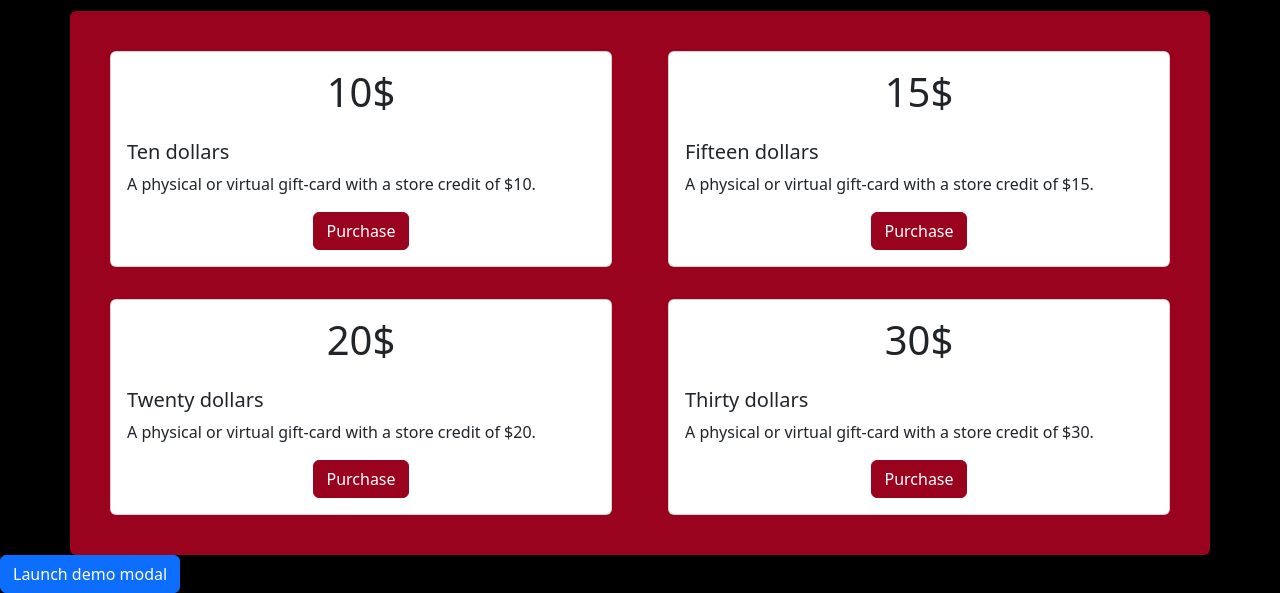
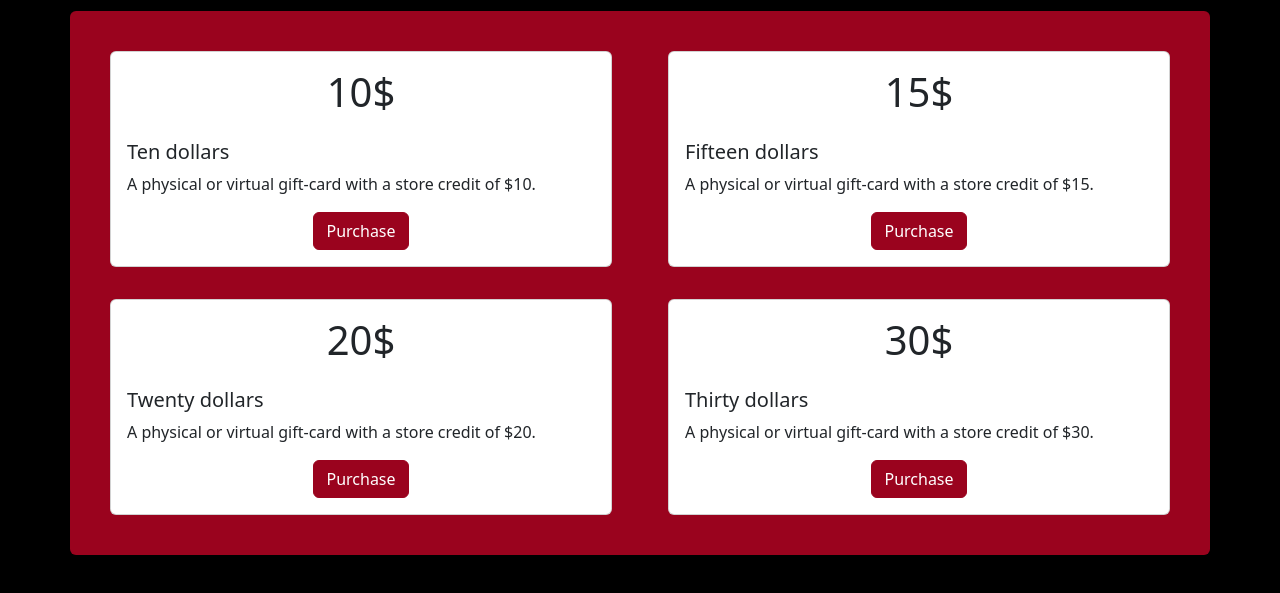
Before and after one commit to stellarorion/matura-web, a website: page gifts/index.html in a window 1280 px wide. Shown: the part 744-1337 px from the top of the page. After the commit the page ends 1299 px from the top, so only its background shows below. Drawn offline with Linux system fonts and the light colour scheme.

Commit message:
removed extra button

```diff
--- a/gifts/index.html
+++ b/gifts/index.html
@@ -125,11 +125,6 @@
         </div>
     </div>
 
-    <!-- Button trigger modal -->
-    <button type="button" class="btn btn-primary" data-bs-toggle="modal" data-bs-target="#exampleModal">
-        Launch demo modal
-    </button>
-
     <!-- Modal -->
     <div class="modal fade" id="exampleModal" tabindex="-1" aria-labelledby="exampleModalLabel" aria-hidden="true">
         <div class="modal-dialog">
```
